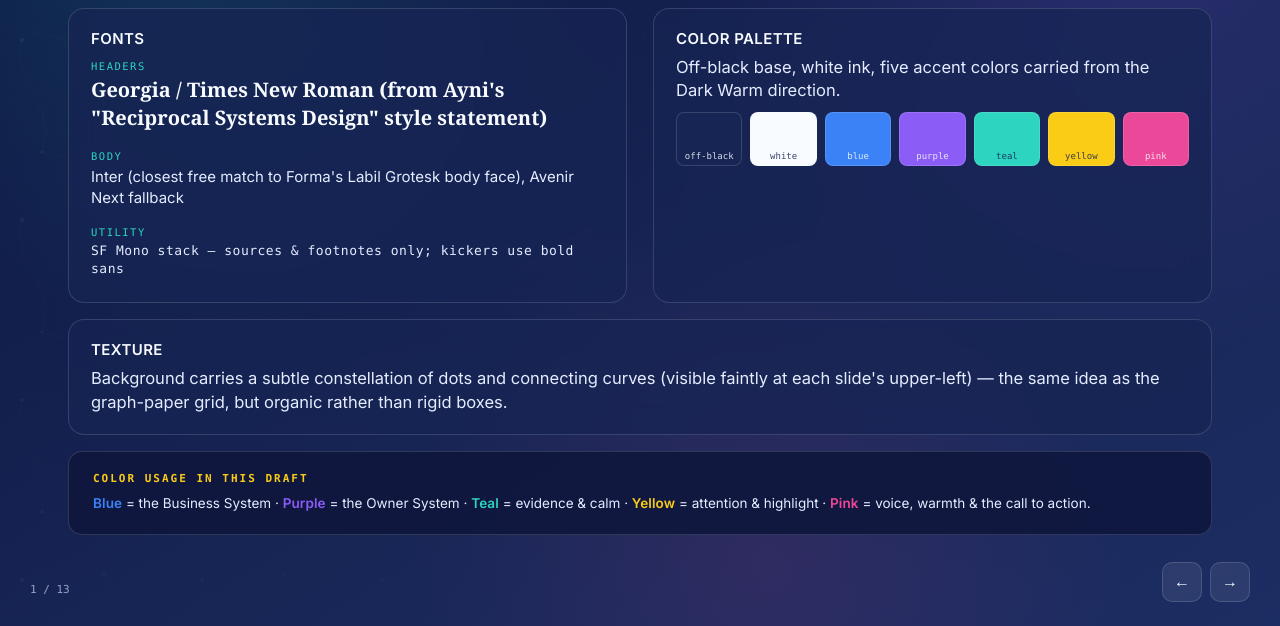
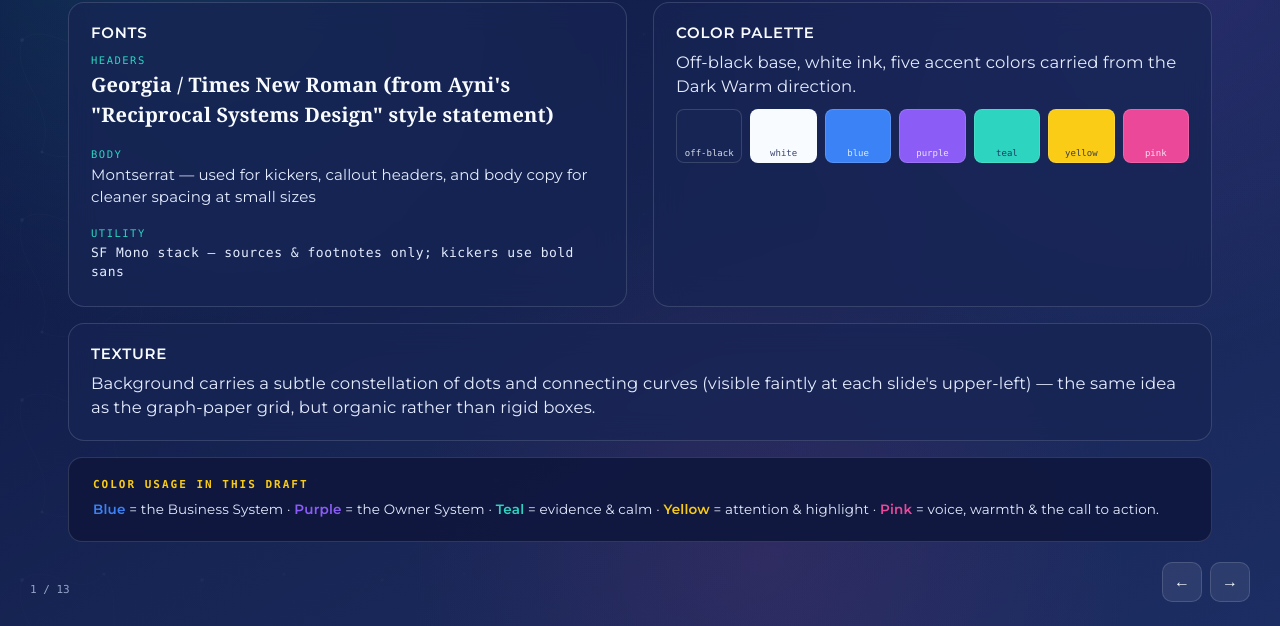
Before and after one commit to mkdeal/workforce-empowerment, a plain HTML site: page The Missing Layer - Unified Direction (Dark).html in a window 1280 px wide. Shown: the part 174-800 px from the top of the page. Drawn offline with Linux system fonts and the light colour scheme.

Commit message:
Switch body/UI font from Inter to Montserrat for readability
Montserrat's more open letterforms and generous tracking read cleaner
than Inter at small sizes. Applies to kickers, callout/card headers,
and body copy (all share the --sans variable). Weights trimmed further
(kickers/labels 500, card headers 600, inline strong 600) with slightly
wider letter-spacing throughout.

```diff
--- a/The Missing Layer - Unified Direction (Dark).html
+++ b/The Missing Layer - Unified Direction (Dark).html
@@ -5,7 +5,7 @@
 <meta name="viewport" content="width=device-width, initial-scale=1.0">
 <title>The Missing Layer: Building Stronger from the Inside Out — Unified Direction</title>
 <style>
-  @import url('https://fonts.googleapis.com/css2?family=Inter:ital,wght@0,400;0,500;0,600;1,400&display=swap');
+  @import url('https://fonts.googleapis.com/css2?family=Montserrat:ital,wght@0,400;0,500;0,600;0,700;1,400&display=swap');
 
   :root {
     --ink: #f8fbff;
@@ -33,7 +33,7 @@
     --shadow-soft: 0 14px 36px rgba(0,0,0,0.26);
     --radius: 16px;
     --display: Georgia, "Times New Roman", serif;
-    --sans: "Inter", "Avenir Next", Avenir, Aptos, "Helvetica Neue", Arial, sans-serif;
+    --sans: "Montserrat", "Avenir Next", Avenir, Aptos, "Helvetica Neue", Arial, sans-serif;
     --mono: "SFMono-Regular", "SF Mono", "Roboto Mono", "Cascadia Mono", Consolas, monospace;
   }
 
@@ -102,7 +102,7 @@
      Semibold (not black) with generous tracking keeps all-caps readable at small sizes. */
   .slide-label, .mini-label, .node-label, .section-badge, .kicker {
     font-family: var(--sans);
-    font-weight: 600;
+    font-weight: 500;
   }
 
   .slide-label {
@@ -139,22 +139,23 @@
   h3 {
     font-family: var(--sans);
     font-size: 15px;
-    font-weight: 700;
+    font-weight: 600;
     text-transform: uppercase;
-    letter-spacing: 0.4px;
+    letter-spacing: 0.8px;
     color: var(--ink);
     margin-bottom: 8px;
   }
 
   p, li {
     font-size: 16.5px;
-    line-height: 1.4;
+    line-height: 1.5;
     font-weight: 400;
+    letter-spacing: 0.15px;
     color: var(--ink-2);
   }
 
-  /* Inline emphasis: semibold + a touch of tracking reads cleaner than default browser bold at this size */
-  strong { font-weight: 600; letter-spacing: 0.1px; }
+  /* Inline emphasis: medium weight + a touch of tracking reads cleaner than heavy bold at this size */
+  strong { font-weight: 600; letter-spacing: 0.2px; }
 
   .lead {
     font-size: 17px;
@@ -254,7 +255,7 @@
   .node--reg { background: linear-gradient(155deg, var(--teal), #1fb8a8); color: var(--off-black); }
   .node--ref { background: linear-gradient(155deg, var(--purple), #7a4ee0); color: var(--white); }
   .node--act { background: linear-gradient(155deg, var(--blue), #2f6fe0); color: var(--white); }
-  .node-label { font-size: 11px; font-weight: 600; letter-spacing: 2.5px; text-transform: uppercase; margin-bottom: 6px; opacity: 0.85; }
+  .node-label { font-size: 11px; font-weight: 500; letter-spacing: 2px; text-transform: uppercase; margin-bottom: 6px; opacity: 0.85; }
   .node p { font-size: 13px; line-height: 1.5; opacity: 0.9; }
   .node--reg p, .node--reg .node-label { color: var(--off-black); }
   .node--ref p, .node--act p { color: var(--white); }
@@ -308,7 +309,7 @@
 
   .section-badge {
     display: inline-block;
-    font-size: 10.5px; font-weight: 600; letter-spacing: 2.4px; text-transform: uppercase;
+    font-size: 10.5px; font-weight: 500; letter-spacing: 2px; text-transform: uppercase;
     padding: 5px 14px; border-radius: 8px; margin-bottom: 14px;
   }
   .section-badge--purple { background: var(--purple-10); color: var(--purple); filter: brightness(1.4); }
@@ -426,7 +427,7 @@
           </div>
           <div class="type-sample" style="margin-top: 10px;">
             <div class="label">Body</div>
-            <p style="font-family: var(--sans); font-size: 15px;">Inter (closest free match to Forma's Labil Grotesk body face), Avenir Next fallback</p>
+            <p style="font-family: var(--sans); font-size: 15px;">Montserrat — used for kickers, callout headers, and body copy for cleaner spacing at small sizes</p>
           </div>
           <div class="type-sample" style="margin-top: 10px;">
             <div class="label">Utility</div>
```
